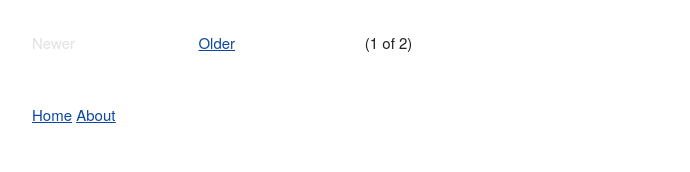
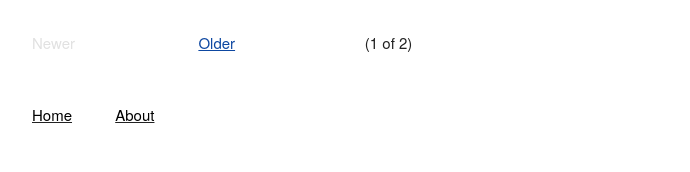
Before and after one commit to mt-trash/mt-trash.github.io, a Jekyll site: the page built from index.html, in a window 1280 px wide. Shown: the part 1128-1300 px from the top of the page, without its empty margins (128-818 px from the left). Built offline with Jekyll 4.4.1, drawn with Linux system fonts in a browser that asks for light colours; the list of posts is cut into pages by our own code.

Commit message:
Update default.html

```diff
--- a/_layouts/default.html
+++ b/_layouts/default.html
@@ -38,9 +38,11 @@
         </div>
         {{ content }}
         <div class="row" style="margin-bottom: 5%">
-          <div class="four columns">
-            <u><a class="trash; u-pull-left;" href="{{ site.baseurl }}">Home</a></u>
-            <u><a class="trash; u-pull-right;" href="/about">About</a></u>
+          <div class="one column">
+            <u><a class="trash" href="{{ site.baseurl }}">Home</a></u>
+          </div>
+          <div class="one column">
+            <u><a class="trash" href="/about">About</a></u>
           </div>
         </div>
       </div>
```
